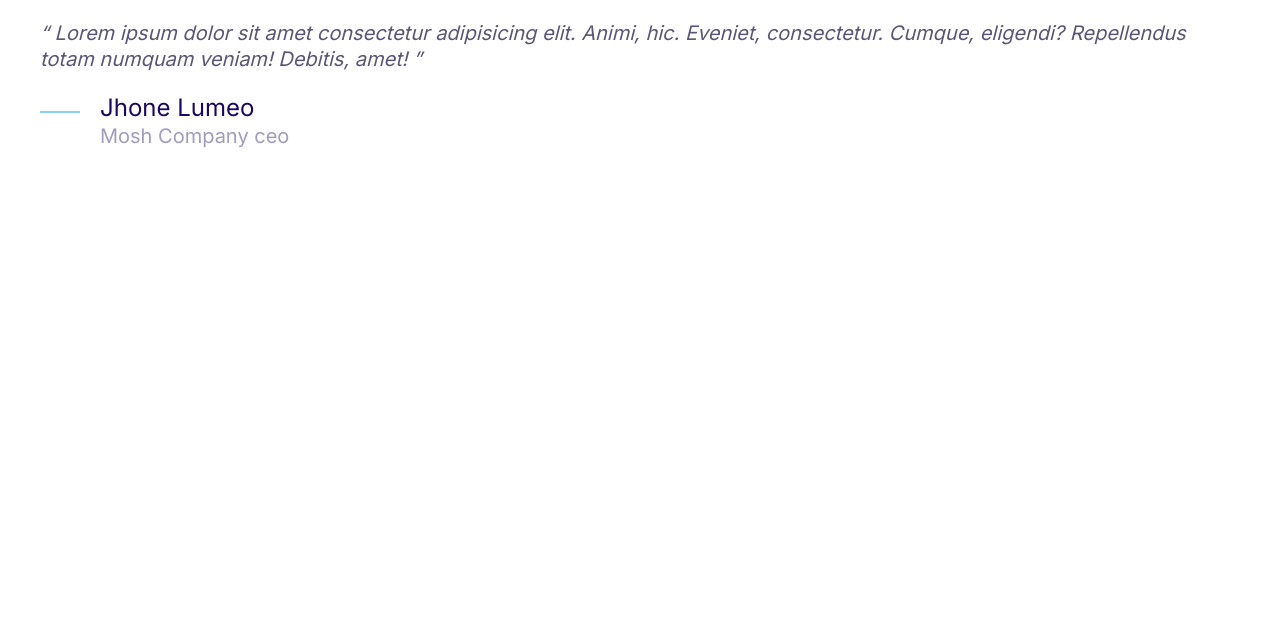
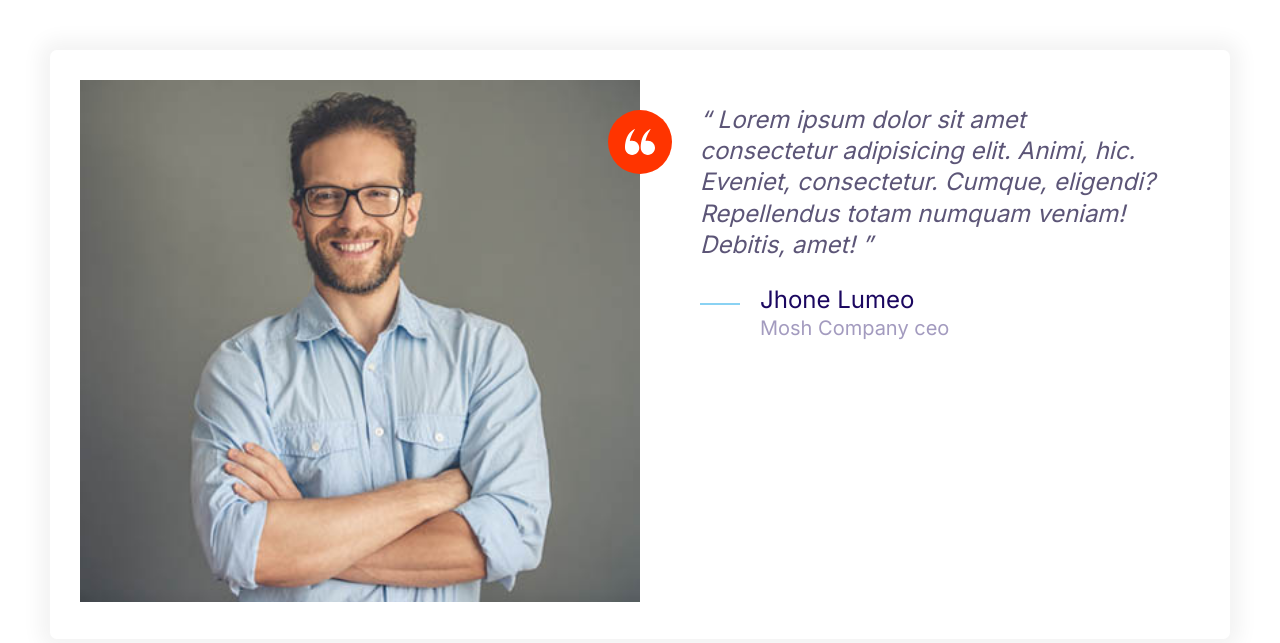
Before and after one commit to Hristakos/moshify, a plain HTML site: page index.html in a window 1280 px wide. Drawn offline with Linux system fonts and the light colour scheme.

Commit message:
testimonals components

```diff
--- a/css/styles.css
+++ b/css/styles.css
@@ -165,9 +165,16 @@ a {
   height: 40px;
   width: 40px;
 }
-
+.icon--small {
+  height: 30px;
+  width: 30px;
+}
 .icon--primary {
   fill: var(--color-primary);
+}
+
+.icon--white {
+  fill: #fff;
 }
 
 .icon-container {
@@ -179,7 +186,9 @@ a {
   justify-content: center;
   align-items: center;
 }
-
+.icon-container--accent {
+  background: var(--color-accent);
+}
 /* buttons */
 .btn {
   border-radius: 40px;
@@ -426,3 +435,50 @@ a {
   }
 
 }
+
+/* grids */
+
+.grid {
+  display: grid;
+}
+
+@media screen and (min-width:768px) {
+  .grid--1x2 {
+    grid-template-columns: repeat(2, 1fr);
+  }
+}
+
+@media screen and (min-width:1024px) {
+  .grid--1x3 {
+    grid-template-columns: repeat(3, 1fr);
+  }
+}
+
+/* testimonials */
+.testimonial {
+  padding: 3rem;
+}
+.testimonial__image {
+  position: relative;
+}
+
+.testimonial__image > .icon-container {
+  position: absolute;
+  top: 3rem;
+  right:-32px;
+}
+.testimonial__image > img{
+  width: 100%;
+}
+
+@media screen and (min-width:768px){
+  .testimonial .quote__author,
+  .testimonial .quote {
+    font-size: 2.4rem;
+  }
+
+  .testimonial .quote {
+    margin-left: 6rem;
+  }
+
+}
--- a/index.html
+++ b/index.html
@@ -12,7 +12,17 @@
     <link rel="stylesheet" href="css/styles.css">
 </head>
 
-<body>
+<body style="padding: 5rem;">
+    <div class="card testimonial">
+        <div class="grid grid--1x2">
+            <div class="testimonial__image">
+                <img src="images/testimonial.jpg" alt="A happy smiling customer">
+                <span class="icon-container icon-container--accent">
+                    <svg class="icon icon--white icon--small">
+                        <use xlink:href="images/sprite.svg#quotes"></use>
+                    </svg>
+                </span>
+            </div>
             <blockquote class="quote">
                 <p class="quote__text">
                     Lorem ipsum dolor sit amet consectetur adipisicing elit. Animi, hic. Eveniet, consectetur.
@@ -32,6 +42,9 @@
                     </div>
                 </footer>
             </blockquote>
+
+        </div>
+    </div>
 </body>
 
 </html>
```
Also changed, not shown: components/testimonials.html (added, +32 -0 lines), images/testimonial.jpg (added), 2 other files. Lines whose indentation alone changed are shown as unchanged.
